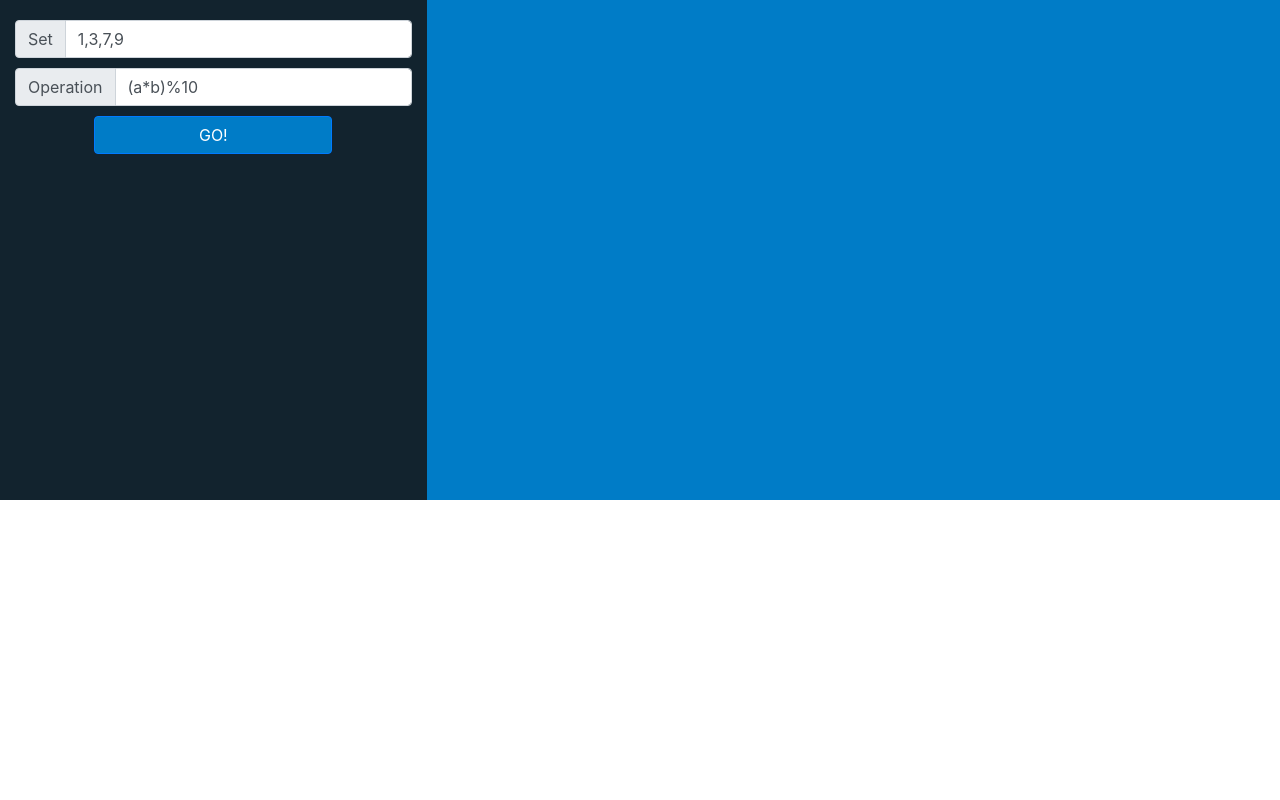
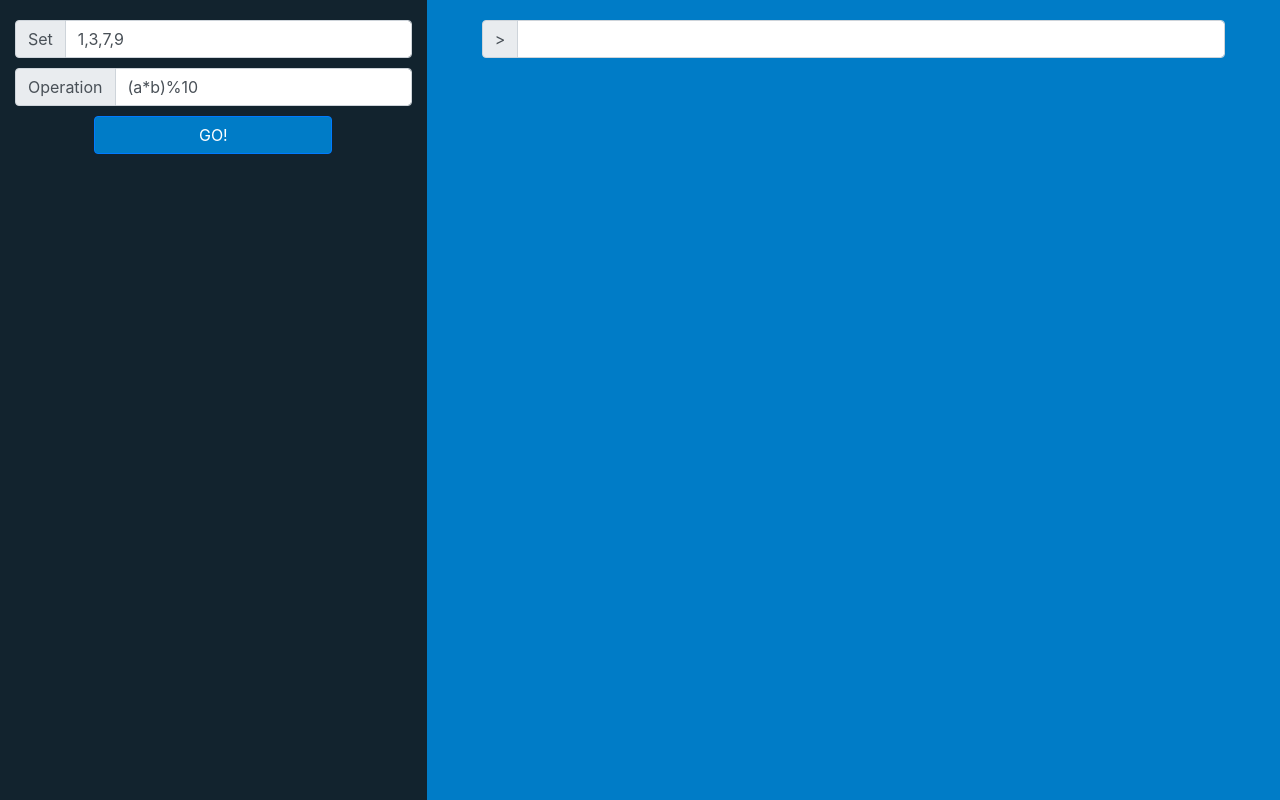
Before and after one commit to Alaa-MK/Abstract-Algebra-Calculator, a React (Create React App) app: page / in a window 1280 px wide. Built offline with nearby package versions, Linux system fonts and the light colour scheme.

Commit message:
added the command view

```diff
--- a/src/App.js
+++ b/src/App.js
@@ -1,5 +1,6 @@
 import React from 'react';
 import SideView from './Components/SideView'
+import CommandView from './Components/CommandView'
 import 'bootstrap/dist/css/bootstrap.min.css';
 import './styles/App.css';
 import {
@@ -30,7 +31,7 @@ export default class App extends React.Component {
             <SideView group={this.state.group} onCreateGroup={this.onCreateGroup}/>
           </Col>
           <Col className='commandView' sm={8}>
-
+            <CommandView group={this.state.group}/>
           </Col>
         </Row>
       </Container>
--- /dev/null
+++ b/src/Components/CommandView.js
@@ -0,0 +1,53 @@
+import React from 'react';
+import InputGroupWithLabel from './InputGroupWithLabel'
+import '../styles/CommandView.css';
+import {
+    Card
+} from 'react-bootstrap'
+
+function ExecutedCommand (props){
+    return (
+        <Card className='executedCommand'>
+            <Card.Header>{props.command}</Card.Header>
+            <Card.Body>
+                <Card.Text>{props.result}</Card.Text>
+            </Card.Body>
+        </Card>
+    )
+}
+
+export default class CommandView extends React.Component {
+    constructor(){
+        super();
+        this.state = {
+            executedCommands: []
+        }
+        this._onKeyPress = this._onKeyPress.bind(this);
+        this._commandChanged = this._commandChanged.bind(this);
+    }
+
+    _onKeyPress(event){
+        if (event.charCode === 13) {
+            const result = this.props.group.evaluateExpression(this.state.currentCommand);
+            this.setState(prevState => ({executedCommands: [...prevState.executedCommands, {command: this.state.currentCommand, result: result}]}))
+            event.target.value = '';
+        }
+    }
+
+    _commandChanged(event){
+        this.setState({currentCommand: event.target.value})
+    }
+
+    render() {
+        return (
+            <div id='CommandViewContainer'>
+                {this.state.executedCommands.map(command => <ExecutedCommand {...command}/>)}
+                <InputGroupWithLabel
+                    text='>'
+                    onKeyPress = {this._onKeyPress}
+                    onChange = {this._commandChanged}
+                />
+            </div>
+        );
+    }
+}
--- /dev/null
+++ b/src/Components/InputGroupWithLabel.js
@@ -0,0 +1,22 @@
+import React from 'react';
+import '../styles/SideView.css';
+import {
+    InputGroup,
+    FormControl
+} from 'react-bootstrap'
+
+export default function InputGroupWithLabel(props){
+    return (
+        <InputGroup className='inputGroup'>
+            <InputGroup.Prepend>
+                <InputGroup.Text>{props.text}</InputGroup.Text>
+            </InputGroup.Prepend>
+            <FormControl
+                aria-label={props.text}
+                onChange={props.onChange}
+                onKeyPress={props.onKeyPress}
+                defaultValue={props.defaultValue}
+            />
+        </InputGroup>
+    )
+}
--- a/src/Components/SideView.js
+++ b/src/Components/SideView.js
@@ -1,29 +1,13 @@
 import React from 'react';
 import GroupInfoView from './GroupInfoView'
+import InputGroupWithLabel from './InputGroupWithLabel'
 import Group from '../Group';
 import '../styles/SideView.css';
 import {
-    InputGroup,
-    FormControl,
     Button,
     Table,
     Alert
 } from 'react-bootstrap'
-
-function InputGroupWithLabel(props){
-    return (
-        <InputGroup className='inputGroup'>
-            <InputGroup.Prepend>
-                <InputGroup.Text>{props.text}</InputGroup.Text>
-            </InputGroup.Prepend>
-            <FormControl
-                aria-label={props.text}
-                onChange={props.onChange}
-                defaultValue={props.defaultValue}
-            />
-        </InputGroup>
-    )
-}
 
 export default class SideView extends React.Component{
 
--- a/src/styles/App.css
+++ b/src/styles/App.css
@@ -8,9 +8,15 @@
 }
 .sideView {
     background-color: var(--dark-blue);
-    min-height: 500px;
+    height: 100%;
+    overflow-y: auto;
 }
 .commandView {
     background-color: var(--lighter-blue);
-    min-height: 500px;
+    height: 100%;
+    overflow-y: auto;
 }
+
+html, body, #root, #root>div, #root>div>div {
+    height: 100%
+}
--- /dev/null
+++ b/src/styles/CommandView.css
@@ -0,0 +1,8 @@
+#CommandViewContainer {
+    display: flex;
+    flex-direction: column;
+    margin: 20px 40px 20px 40px;
+}
+.executedCommand {
+    margin-bottom: 10px;
+}
```
